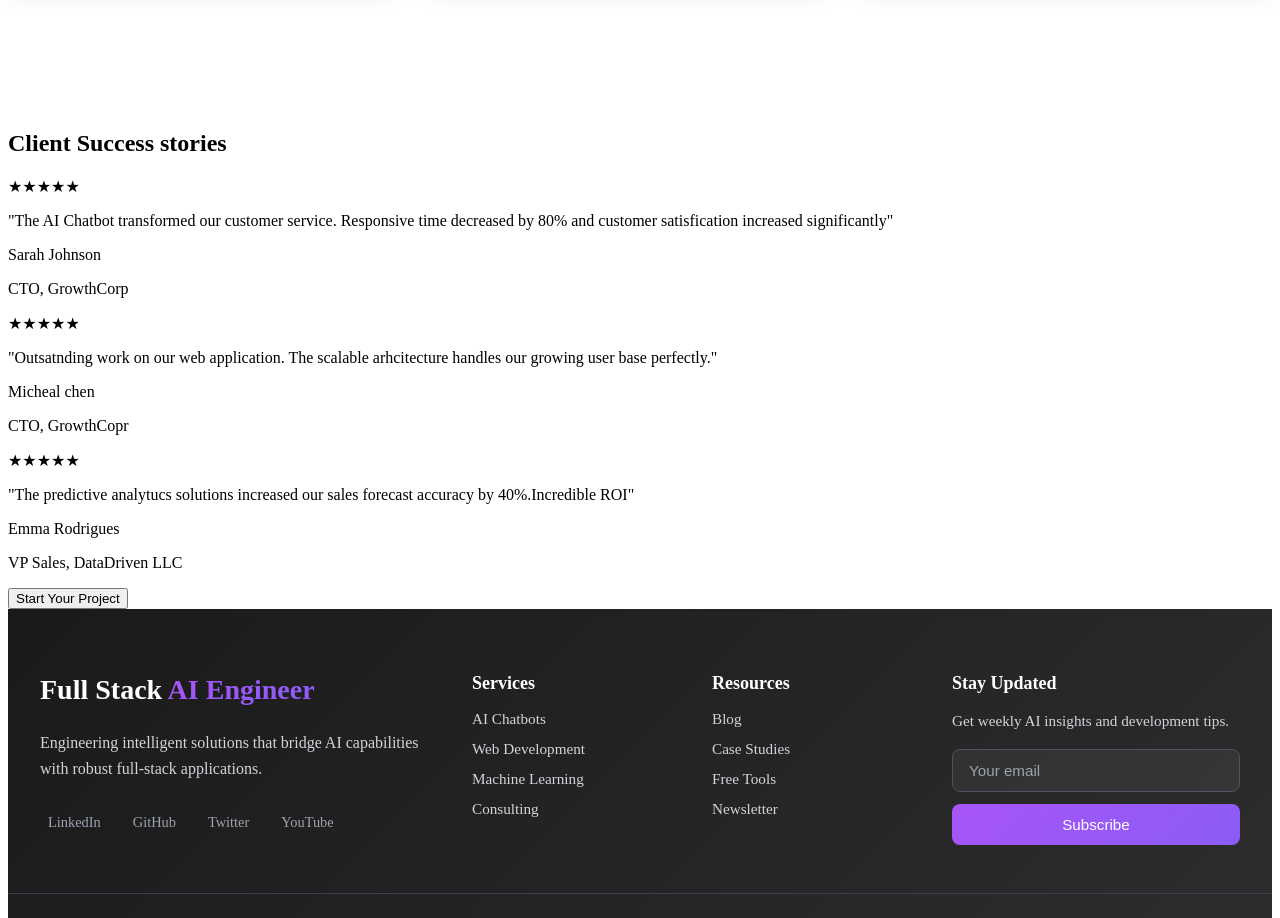
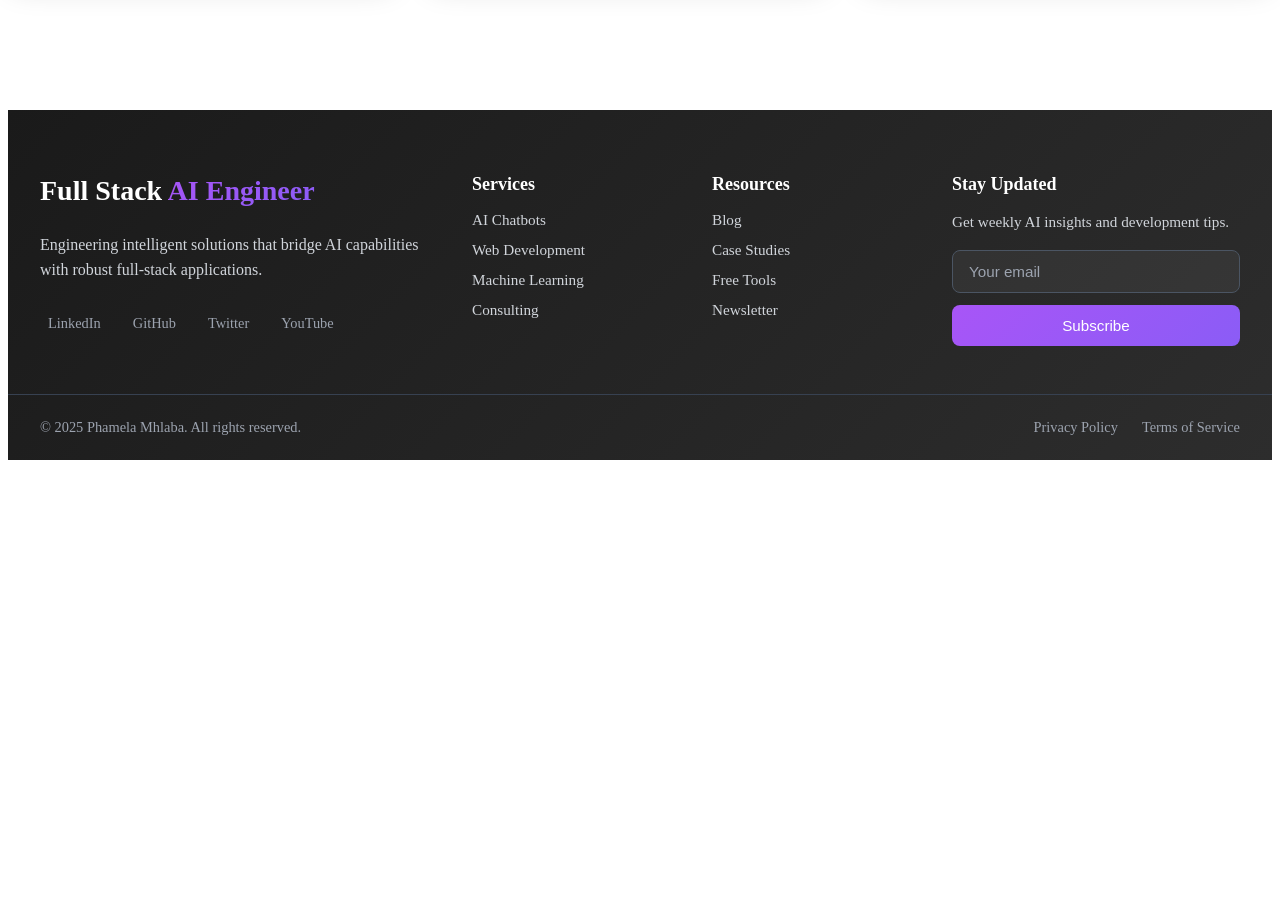
Before and after one commit to PhamelaMhlaba/My-Full-Stack-Personal-Website-with-AI-Integration, a Next.js app in the folder frontend/: page /ai-assistance in a window 1280 px wide. Shown: the part 1980-2898 px from the top of the page. After the commit the page ends 2448 px from the top, so only its background shows below. Built offline with nearby package versions, Linux system fonts and the light colour scheme.

Commit message:
deleted the client testimomals code logic because it will be integrated as a component rather

```diff
--- a/frontend/app/ai-assistance/page.tsx
+++ b/frontend/app/ai-assistance/page.tsx
@@ -21,42 +21,6 @@ export default function AiAssistancePage() {
              {/* Pricing Section */}
             <Pricing />
 
-            {/*Client Success Stories Section*/}
-
-            <section>
-              <h2>
-                Client Success stories
-              </h2>
-
-            {/* Client Review 1*/}
-            <div>
-              <div>★★★★★</div>
-                <p>"The AI Chatbot transformed our customer service. Responsive time decreased by 80% and customer satisfication increased significantly"</p>
-                <p>Sarah Johnson</p>
-                <p>CTO, GrowthCorp</p>
-              </div>
-
-            {/* Client Review 2*/}
-            <div>
-              <div>★★★★★</div>
-                <p>"Outsatnding work on our web application. The scalable arhcitecture handles our growing user base perfectly."</p>
-                <p>Micheal chen</p>
-                <p>CTO, GrowthCopr</p>
-              </div>
-
-            {/* Client Review 3 */}
-            <div>
-              <div>★★★★★</div>
-                <p>"The predictive analytucs solutions increased our sales forecast accuracy by 40%.Incredible ROI"</p>
-                <p>Emma Rodrigues</p>
-                <p>VP Sales, DataDriven LLC</p>
-              </div>
-
-            {/* Button that render a contact from for more enquiries */}
-            <div>
-              <button>Start Your Project</button>
-            </div>
-            </section>
         </main>
     );
 };
```
